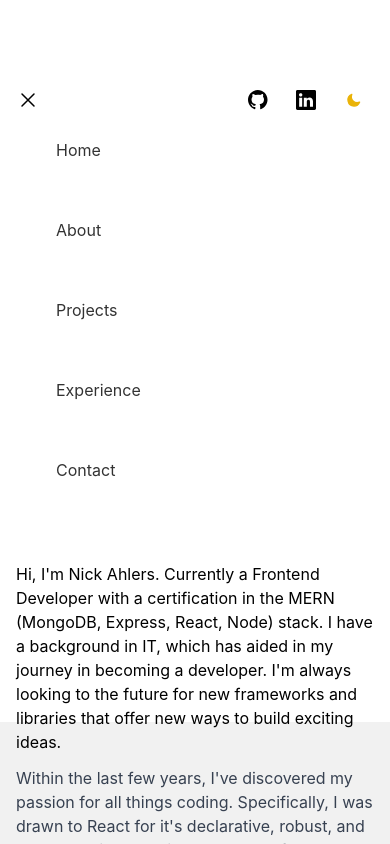
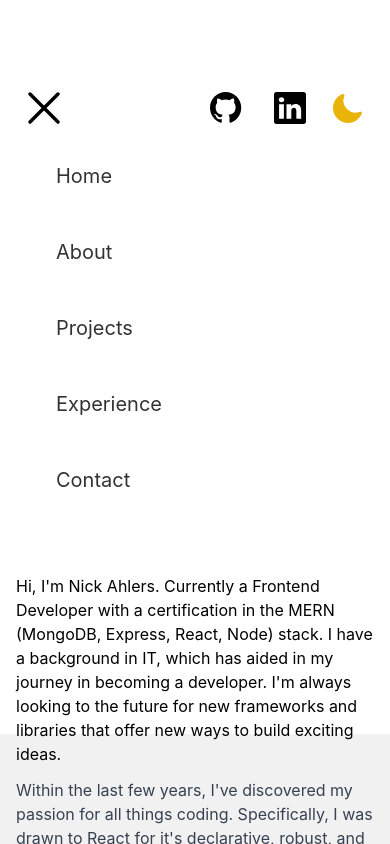
Before and after one commit to numenor-dev/portfolio, a Next.js app: page /about in a window 390 px wide. Both pictures are taken after a click on the button 28 px from the left and 100 px from the top of the page. Shown: the top 844 px of the page. Built offline with nearby package versions, Linux system fonts and the light colour scheme.

Commit message:
Adjusted mobile view

```diff
--- a/components/Footer.js
+++ b/components/Footer.js
@@ -3,7 +3,7 @@ import userData from "@constants/data";
 
 export default function Footer() {
   return (
-    <div className="bg-[#F1F1F1] dark:bg-gray-900 pb-96">
+    <div className="bg-[#F1F1F1] dark:bg-gray-900">
       <div className="max-w-6xl  mx-auto px-4 py-10 md:py-20">
         <div className="h-0.5 w-full bg-white dark:bg-gray-700"></div>
         <div className="flex flex-col md:space-y-0 md:flex-row justify-between md:items-center mt-3">
@@ -22,7 +22,7 @@ export default function Footer() {
           <div className="space-x-2 flex flex-row items-center">
           <a
                 href={userData.socialLinks.github}
-                className="h-10 w-10 rounded-full hover:bg-blue-500 flex items-center justify-center cursor-pointer"
+                className="h-14 w-14 lg:h-10 lg:w-10 rounded-full hover:bg-blue-500 flex items-center justify-center cursor-pointer"
                 target="_blank"
                 rel="noopener noreferrer"
               >
@@ -31,7 +31,7 @@ export default function Footer() {
                 width="16"
                 height="16"
                 fill="currentColor"
-                className="bi bi-github h-5 w-5"
+                className="bi bi-github h-8 w-8 lg:h-5 lg:w-5"
                 viewBox="0 0 100 100"
               >
                 <path fill-rule="evenodd" clip-rule="evenodd" d="M48.854 0C21.839 0 0 22 0 49.217c0 21.756 13.993 40.172 33.405 46.69 2.427.49 3.316-1.059 3.316-2.362 0-1.141-.08-5.052-.08-9.127-13.59 2.934-16.42-5.867-16.42-5.867-2.184-5.704-5.42-7.17-5.42-7.17-4.448-3.015.324-3.015.324-3.015 4.934.326 7.523 5.052 7.523 5.052 4.367 7.496 11.404 5.378 14.235 4.074.404-3.178 1.699-5.378 3.074-6.6-10.839-1.141-22.243-5.378-22.243-24.283 0-5.378 1.94-9.778 5.014-13.2-.485-1.222-2.184-6.275.486-13.038 0 0 4.125-1.304 13.426 5.052a46.97 46.97 0 0 1 12.214-1.63c4.125 0 8.33.571 12.213 1.63 9.302-6.356 13.427-5.052 13.427-5.052 2.67 6.763.97 11.816.485 13.038 3.155 3.422 5.015 7.822 5.015 13.2 0 18.905-11.404 23.06-22.324 24.283 1.78 1.548 3.316 4.481 3.316 9.126 0 6.6-.08 11.897-.08 13.526 0 1.304.89 2.853 3.316 2.364 19.412-6.52 33.405-24.935 33.405-46.691C97.707 22 75.788 0 48.854 0z" />
@@ -39,7 +39,7 @@ export default function Footer() {
               </a>
             <a
               href={userData.socialLinks.linkedin}
-              className="h-10 w-10 rounded-full hover:bg-blue-500 flex items-center justify-center cursor-pointer"
+              className="h-14 w-14 lg:h-10 lg:w-10 rounded-full hover:bg-blue-500 flex items-center justify-center cursor-pointer"
               target="_blank"
               rel="noopener noreferrer"
             >
@@ -48,7 +48,7 @@ export default function Footer() {
                 width="16"
                 height="16"
                 fill="currentColor"
-                className="bi bi-linkedin h-5 w-5"
+                className="bi bi-linkedin h-8 w-8 lg:h-5 lg:w-5"
                 viewBox="0 0 16 16"
               >
                 <path d="M0 1.146C0 .513.526 0 1.175 0h13.65C15.474 0 16 .513 16 1.146v13.708c0 .633-.526 1.146-1.175 1.146H1.175C.526 16 0 15.487 0 14.854V1.146zm4.943 12.248V6.169H2.542v7.225h2.401zm-1.2-8.212c.837 0 1.358-.554 1.358-1.248-.015-.709-.52-1.248-1.342-1.248-.822 0-1.359.54-1.359 1.248 0 .694.521 1.248 1.327 1.248h.016zm4.908 8.212V9.359c0-.216.016-.432.08-.586.173-.431.568-.878 1.232-.878.869 0 1.216.662 1.216 1.634v3.865h2.401V9.25c0-2.22-1.184-3.252-2.764-3.252-1.274 0-1.845.7-2.165 1.193v.025h-.016a5.54 5.54 0 0 1 .016-.025V6.169h-2.4c.03.678 0 7.225 0 7.225h2.4z" />
@@ -57,6 +57,7 @@ export default function Footer() {
           </div>
         </div>
       </div>
+      <div className="bg-white dark:bg-gray-800 pt-36"></div>
     </div>
   );
 }
--- a/components/Navbar.js
+++ b/components/Navbar.js
@@ -145,7 +145,7 @@ export default function Navbar() {
 
         <div className="space-x-2 flex flex-row items-center">
           <Link href={userData.socialLinks.github}
-            className="h-10 w-10 rounded-full hover:bg-blue-500 flex items-center justify-center cursor-pointer"
+            className="h-14 w-14 lg:h-10 lg:w-10 rounded-full hover:bg-blue-500 flex items-center justify-center cursor-pointer"
             target="_blank"
             rel="noopener noreferrer"
           >
@@ -154,7 +154,7 @@ export default function Navbar() {
               width="16"
               height="16"
               fill="currentColor"
-              className="bi bi-github h-5 w-5"
+              className="bi bi-github h-8 w-8 lg:h-5 lg:w-5"
               viewBox="0 0 100 100"
             >
               <path fill-rule="evenodd" clip-rule="evenodd" d="M48.854 0C21.839 0 0 22 0 49.217c0 21.756 13.993 40.172 33.405 46.69 2.427.49 3.316-1.059 3.316-2.362 0-1.141-.08-5.052-.08-9.127-13.59 2.934-16.42-5.867-16.42-5.867-2.184-5.704-5.42-7.17-5.42-7.17-4.448-3.015.324-3.015.324-3.015 4.934.326 7.523 5.052 7.523 5.052 4.367 7.496 11.404 5.378 14.235 4.074.404-3.178 1.699-5.378 3.074-6.6-10.839-1.141-22.243-5.378-22.243-24.283 0-5.378 1.94-9.778 5.014-13.2-.485-1.222-2.184-6.275.486-13.038 0 0 4.125-1.304 13.426 5.052a46.97 46.97 0 0 1 12.214-1.63c4.125 0 8.33.571 12.213 1.63 9.302-6.356 13.427-5.052 13.427-5.052 2.67 6.763.97 11.816.485 13.038 3.155 3.422 5.015 7.822 5.015 13.2 0 18.905-11.404 23.06-22.324 24.283 1.78 1.548 3.316 4.481 3.316 9.126 0 6.6-.08 11.897-.08 13.526 0 1.304.89 2.853 3.316 2.364 19.412-6.52 33.405-24.935 33.405-46.691C97.707 22 75.788 0 48.854 0z" />
@@ -162,7 +162,7 @@ export default function Navbar() {
           </Link>
           <Link
             href={userData.socialLinks.linkedin}
-            className="h-10 w-10 rounded-full hover:bg-blue-500 flex items-center justify-center cursor-pointer"
+            className="h-14 w-14 lg:h-10 lg:w-10 rounded-full hover:bg-blue-500 flex items-center justify-center cursor-pointer"
             target="_blank"
             rel="noopener noreferrer"
           >
@@ -171,7 +171,7 @@ export default function Navbar() {
               width="16"
               height="16"
               fill="currentColor"
-              className="bi bi-linkedin h-5 w-5"
+              className="bi bi-linkedin h-8 w-8 lg:h-5 lg:w-5"
               viewBox="0 0 16 16"
             >
               <path d="M0 1.146C0 .513.526 0 1.175 0h13.65C15.474 0 16 .513 16 1.146v13.708c0 .633-.526 1.146-1.175 1.146H1.175C.526 16 0 15.487 0 14.854V1.146zm4.943 12.248V6.169H2.542v7.225h2.401zm-1.2-8.212c.837 0 1.358-.554 1.358-1.248-.015-.709-.52-1.248-1.342-1.248-.822 0-1.359.54-1.359 1.248 0 .694.521 1.248 1.327 1.248h.016zm4.908 8.212V9.359c0-.216.016-.432.08-.586.173-.431.568-.878 1.232-.878.869 0 1.216.662 1.216 1.634v3.865h2.401V9.25c0-2.22-1.184-3.252-2.764-3.252-1.274 0-1.845.7-2.165 1.193v.025h-.016a5.54 5.54 0 0 1 .016-.025V6.169h-2.4c.03.678 0 7.225 0 7.225h2.4z" />
@@ -180,7 +180,7 @@ export default function Navbar() {
           <button
             aria-label="Toggle Dark Mode"
             type="button"
-            className="w-10 h-10 p-3 rounded focus:outline-none"
+            className="h-12 w-12 lg:h-10 lg:w-10 p-1 lg:p-3 rounded focus:outline-none"
             onClick={() => setTheme(theme === "dark" ? "light" : "dark")}
           >
             {mounted && (
@@ -189,7 +189,7 @@ export default function Navbar() {
                 viewBox="0 0 24 24"
                 fill="currentColor"
                 stroke="currentColor"
-                className="w-4 h-4 text-yellow-500 dark:text-yellow-500"
+                className="w-9 h-9 lg:w-4 lg:h-4 text-yellow-500 dark:text-yellow-500"
               >
                 {theme === "dark" ? (
                   <path
@@ -211,14 +211,14 @@ export default function Navbar() {
           </button>
         </div>
       </div>
-      <div className="-mt-8 lg:hidden">
+      <div className="-mt-14 lg:-mt-8 lg:hidden">
         <button
           onClick={handleToggle}>
           <svg
             xmlns="http://www.w3.org/2000/svg"
             fill="none"
             viewBox="0 0 24 24"
-            strokeWidth="1.5" stroke="currentColor" className="w-6 h-6"
+            strokeWidth="1.5" stroke="currentColor" className="w-14 h-14 lg:w-6 lg:h-6"
           >
             <path strokeLinecap="round" strokeLinejoin="round" d="M3.75 6.75h16.5M3.75 12h16.5m-16.5 5.25h16.5"
               className={toggle ? 'hidden' : 'block'}
@@ -231,12 +231,12 @@ export default function Navbar() {
 
           {/* Mobile menu toggle */}
             <div className={toggle ?
-              'relative flex flex-col space-y-14 mt-5 w-40 transform transition-transform translate-x-10 duration-1000' : ''}
+              'relative flex flex-col space-y-12 mt-5 w-40 transform transition-transform translate-x-10 duration-1000' : ''}
                >
               <Link
                 href="/"
                 className={toggle ?
-                'transition-opacity opacity-80 duration-300 hover:text-sky-700 hover:dark:text-slate-400'
+                'text-xl transition-opacity opacity-80 duration-300 hover:text-sky-700 hover:dark:text-slate-400'
                 : 'transition-opacity opacity-0 duration-0'}
               >
                 Home
@@ -245,7 +245,7 @@ export default function Navbar() {
                 href="/about"
                 className={
                   toggle ?
-                  'transition-opacity opacity-80 duration-500 hover:text-sky-700 hover:dark:text-slate-400'
+                  'text-xl transition-opacity opacity-80 duration-500 hover:text-sky-700 hover:dark:text-slate-400'
                   : 'transition-opacity opacity-0 duration-0'
                 }
               >
@@ -255,7 +255,7 @@ export default function Navbar() {
                 href="/projects"
                 className={
                   toggle ?
-                  'transition-opacity opacity-80 duration-700 hover:text-sky-700 hover:dark:text-slate-400'
+                  'text-xl transition-opacity opacity-80 duration-700 hover:text-sky-700 hover:dark:text-slate-400'
                   : 'transition-opacity opacity-0 duration-0'
                 }
               >
@@ -265,7 +265,7 @@ export default function Navbar() {
                 href="/experience"
                 className={
                   toggle ?
-                  'transition-opacity opacity-80 duration-1000 hover:text-sky-700 hover:dark:text-slate-400'
+                  'text-xl transition-opacity opacity-80 duration-1000 hover:text-sky-700 hover:dark:text-slate-400'
                   : 'transition-opacity opacity-0 duration-0'
                 }
               >
@@ -275,7 +275,7 @@ export default function Navbar() {
                 href="/contact"
                 className={
                   toggle ?
-                  'transition-opacity opacity-80 duration-1000 hover:text-sky-700 hover:dark:text-slate-400'
+                  'text-xl transition-opacity opacity-80 duration-1000 hover:text-sky-700 hover:dark:text-slate-400'
                   : 'transition-opacity opacity-0 duration-0'
                 }
               >
```
